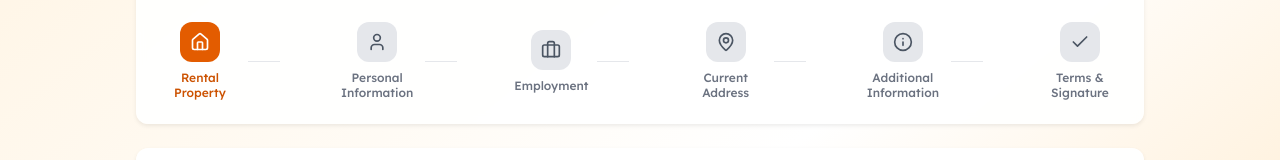
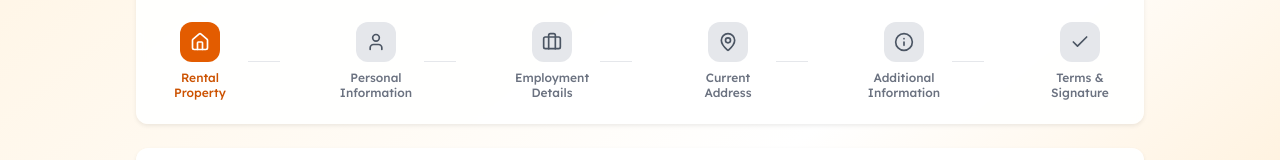
Before and after one commit to calvinwarwick/palmer-partners-forms, a React (Vite) app: page /tenancy-application in a window 1280 px wide. Shown: the part 251-411 px from the top of the page. Built offline with nearby package versions, Linux system fonts and the light colour scheme.

Commit message:
Rename Employment to Employment Details
- Updated the text in the step indicator.

```diff
--- a/src/components/tenancy-application/StepIndicator.tsx
+++ b/src/components/tenancy-application/StepIndicator.tsx
@@ -1,4 +1,3 @@
-
 import { cn } from "@/lib/utils";
 import { Home, User, Briefcase, MapPin, Info, Check } from "lucide-react";
 
@@ -10,7 +9,7 @@ const StepIndicator = ({ currentStep }: StepIndicatorProps) => {
   const steps = [
     { name: "Rental Property", icon: Home },
     { name: "Personal Information", icon: User },
-    { name: "Employment", icon: Briefcase },
+    { name: "Employment Details", icon: Briefcase },
     { name: "Current Address", icon: MapPin },
     { name: "Additional Information", icon: Info },
     { name: "Terms & Signature", icon: Check }
```
